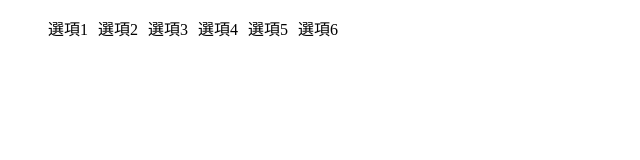
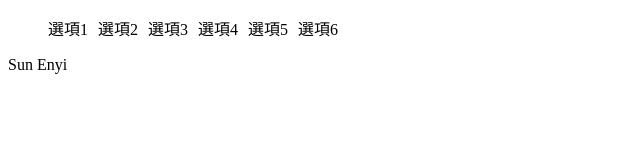
Before and after one commit to sunenyi/git01, a plain HTML site: page index.html in a window 1280 px wide. Shown: the full height of the page, 0-640 px from the left. Drawn offline with Linux system fonts and the light colour scheme.

Commit message:
增加main

```diff
--- a/index.html
+++ b/index.html
@@ -23,5 +23,8 @@
             <li>選項6</li>
         </ul>
     </nav>
+    <main>
+        Sun Enyi
+    </main>
 </body>
 </html>
```
